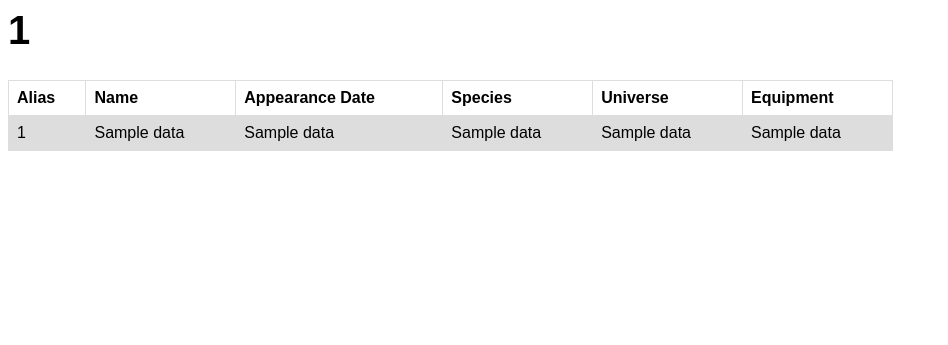
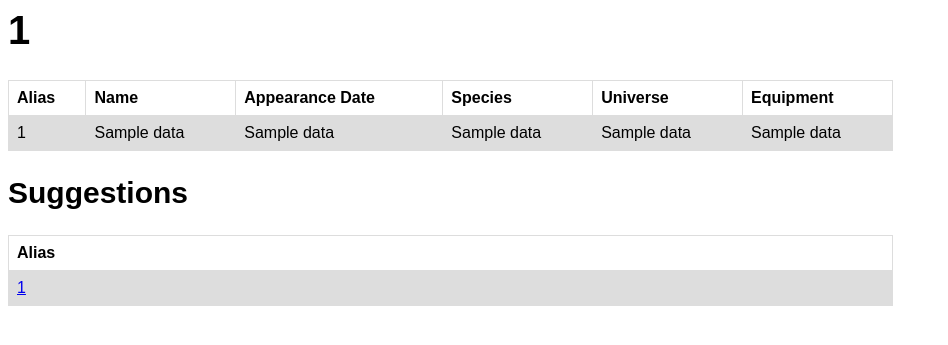
Before and after one commit to breanatate/MarvelDB, a Flask app: template templates/profile.html in a window 1280 px wide. Shown: the top 345 px of the page, without its empty margins (0-948 px from the left). Run offline with Flask 2, Linux system fonts and the light colour scheme; the template is opened without the code that fills it: most values are stand-ins (such as "Sample title", 1, 10 or a date in 2020); parts of the project's set-up code (start-up, migrations or seed data) failed here and were passed over.

Commit message:
suggestions

```diff
--- a/server.py
+++ b/server.py
@@ -184,7 +184,14 @@ def profile(alias):
 
     results.append(row)
   cursor.close()
-  context = dict(data = results)
+  cursor = g.conn.execute('SELECT b.affiliation FROM Belongs_To AS b AS a WHERE b.alias = (%s)' , alias)
+  results1 = []
+  for result in cursor:
+    affiliation = result[0]
+    cursor = g.conn.execute('SELECT i.alias FROM Belongs_To AS b AS a WHERE b.affiliation = (%s)' , affiliation)
+    for result in cursor:
+      results1.append(result[0])
+  context = dict(data = results, data1 =results1)
   return render_template("profile.html", **context)
 
 
--- a/templates/another.html
+++ b/templates/another.html
@@ -8,6 +8,7 @@ table {
 	font-family: arial, sans-serif;
 	border-collapse: collapse;
 	width: 100%;
+	margin-right:20px
 }
 
 td, th {
--- a/templates/profile.html
+++ b/templates/profile.html
@@ -49,6 +49,18 @@ tr:nth-child(even) {
   	</tr>
   	{% endfor %}
   </table>
+  <h2>Suggestions</h2>
+  <table>
+  <tr>
+    <th>Alias</th>
+  </tr>
+  	{% for n in data %}
+  	<tr>
+    	<td><a href='/profile/{{n[0]}}'>{{n[0]}}</a></td>
+
+  	</tr>
+  	{% endfor %}
+  </table>
 
 </body>
 </html>
```
